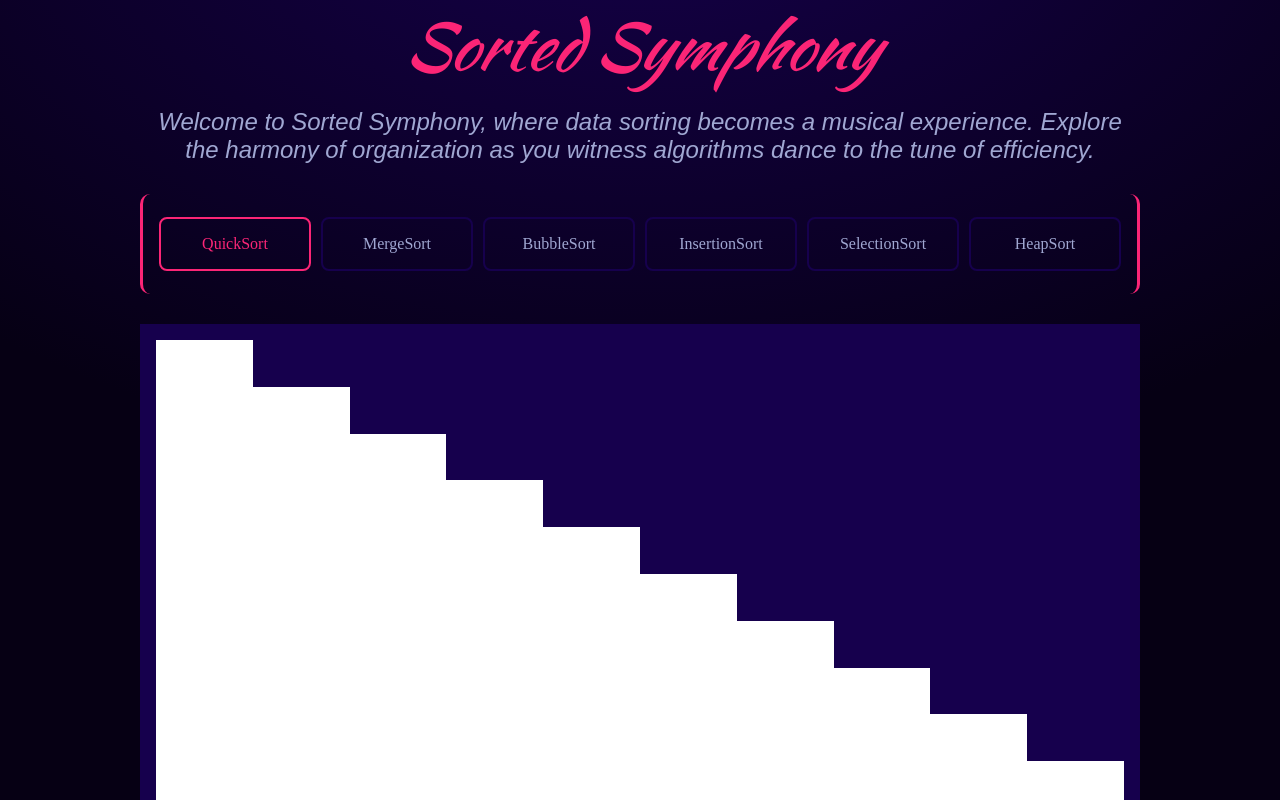
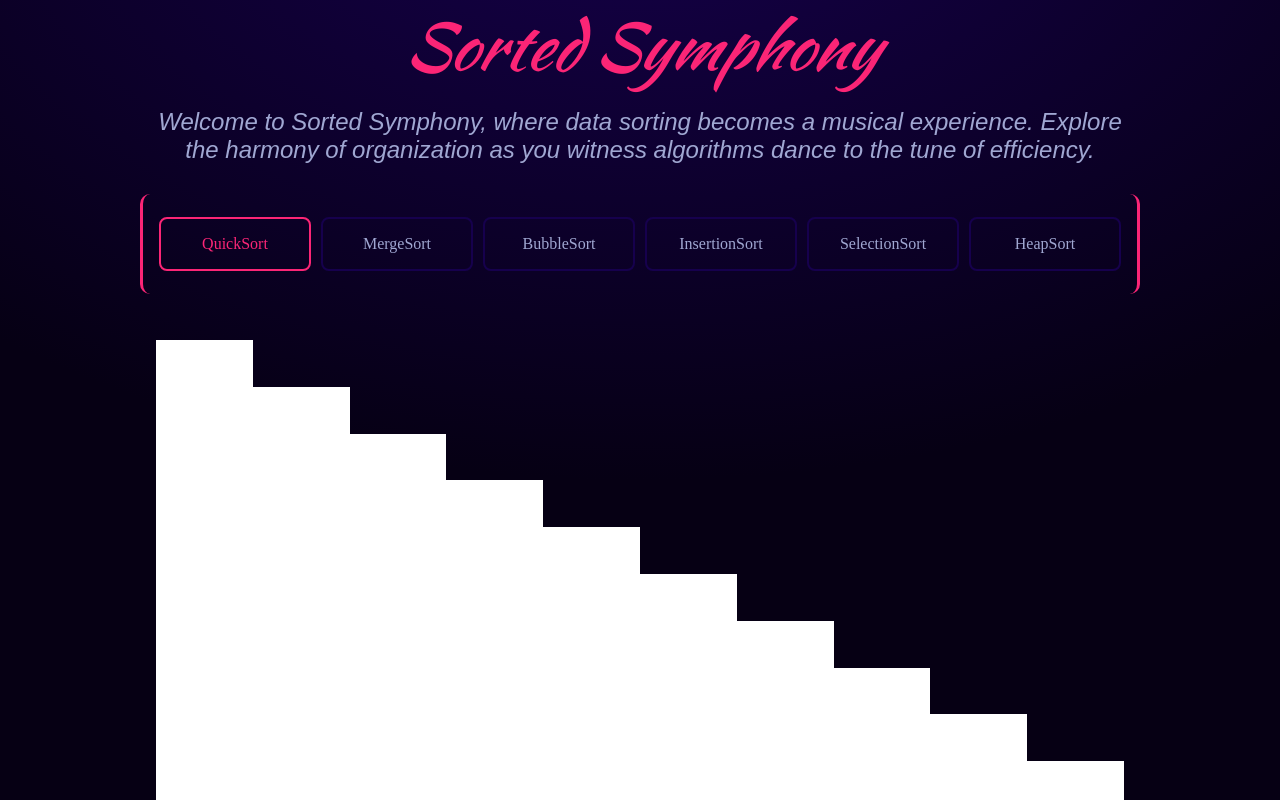
Before and after one commit to Eckry/Sorted-Symphony, a React (Vite) app: page / in a window 1280 px wide. Shown: the top 800 px of the page. Built offline with nearby package versions, Linux system fonts and the light colour scheme; a web font is replaced by a local one.

Commit message:
remove background from blocks

```diff
--- a/src/components/styles/Blocks.css
+++ b/src/components/styles/Blocks.css
@@ -5,12 +5,10 @@
   align-items: flex-end;
   justify-content: center;
   width: 100%;
-  background-color: var(--secondary-color);
   padding: 1rem;
   z-index: -1;
 }
 
 .block {
-  background-color: var(--highlight-color);
   width: 100%;
 }
```
